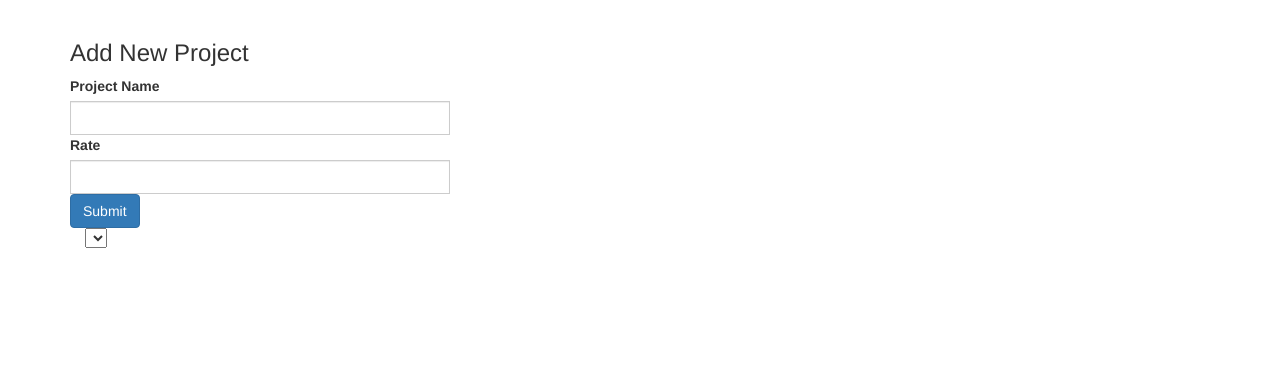
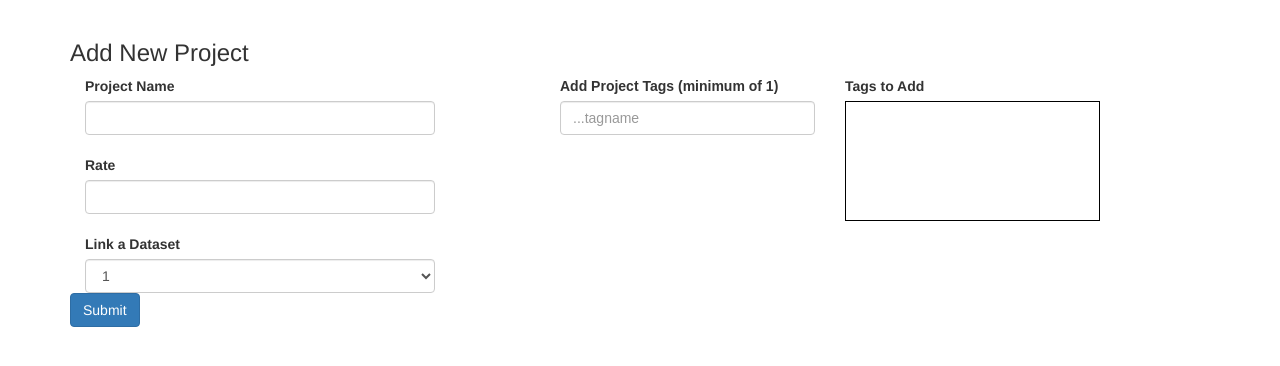
Before and after one commit to LosGimenos/coder_project, a Django app: a page that uses coder_app/templates/coder_app/project.html in a window 1280 px wide. Shown: the part 51-417 px from the top of the page. Run offline with Django 3.2, Linux system fonts and the light colour scheme; tables that the repository leaves empty hold one stand-in row (values such as "Sample post"); lists and menus that the app fills with data are empty; some libraries are stand-ins or nearby versions.

Commit message:
add logic for project and var create with new data struc

```diff
--- a/coder_app/models.py
+++ b/coder_app/models.py
@@ -87,6 +87,7 @@
         return "Row = %s" % (self.row_name.__str__())
 
 class RowMeta(models.Model):
+    row = models.ForeignKey(Row, on_delete=models.CASCADE, null=True)
     is_completed = models.BooleanField(default=False)
     is_locked = models.BooleanField(default=False)
     coder = models.ForeignKey(Coder, on_delete=models.CASCADE, null=True)
--- a/coder_app/templates/coder_app/project.html
+++ b/coder_app/templates/coder_app/project.html
@@ -1,6 +1,7 @@
 {% extends "coder_app/base.html" %}
 
 {% block content %}
+    <link rel="stylesheet" href="https://cdnjs.cloudflare.com/ajax/libs/jqueryui/1.12.1/jquery-ui.min.css">
 
     <h3>Add New Project</h3>
 
@@ -8,23 +9,156 @@
         {% csrf_token %}
         <div class="row">
             <div class="col-md-12">
-                <div class="col-md-4 input-group">
+                <div class="col-md-4">
                     <label for="project-name">Project Name</label>
                     <input class="form-control" type="input" name="project-name" /> <br />
                     <label for="project-rate">Rate</label>
                     <input class="form-control" type="input" name="project-rate" /> <br />
-                    <input class='btn btn-primary' type="submit" value="Submit"/>
-                    <br />
+                </div>
+                <div class="col-md-1"></div>
+                <div class="col-md-3">
+                    <div class="ui-widget">
+                        <label for="tag_filter">Add Project Tags (minimum of 1)</label>
+                        <input id='by_tag' class="form-control" type="text" name="tag_filter" placeholder="...tagname" />
+                    </div>
                 </div>
                 <div class="col-md-3">
-                    <select name="dataset-name">
+                    <label for="filter--container">Tags to Add</label>
+                    <div class="filter--container tag--container col-md-12"></div>
+                    <select style="display: none;" class="tag--container__hidden" multiple name="tags_to_add[]">
+                    </select>
+                </div>
+            </div>
+        </div>
+
+        <div class="row">
+            <div class="col-md-12">
+                <div class="col-md-4">
+                    <label for="dataset-name">Link a Dataset</label>
+                    <select name="dataset-name" class="form-control">
                         {% for dataset in dataset_data %}
-                            <option value="{{ dataset.id }}"><span>{{ dataset.name }}</span>
+                            <option value="{{ dataset.id }}"><span>{{ dataset.dataset_ID }}</span></option>
                         {% endfor %}
                     </select>
                 </div>
             </div>
         </div>
+        <div class="row">
+            <div class="col-md-2">
+                <input class='btn btn-primary' type="submit" value="Submit"/>
+            </div>
+        </div>
+
     </form>
 
+    <style>
+        .filter--container {
+            border: 1px solid black;
+            height: 15vh;
+            overflow: scroll;
+        }
+    </style>
+
+    {% load static %}
+    <script src="https://ajax.googleapis.com/ajax/libs/jquery/3.2.0/jquery.min.js"></script>
+    <script src="https://ajax.googleapis.com/ajax/libs/jqueryui/1.12.1/jquery-ui.min.js"></script>
+    <script src="{% static 'token_injector.js' %}"></script>
+
+    <script>
+    const tagsArray = [];
+    const globalTagIds = [];
+    const hiddenTagContainer = $('.tag--container__hidden');
+    const tagContainer = $('.tag--container');
+
+    function renderFilterContainer(array, container, type) {
+            $(container).empty();
+
+            switch (type) {
+                case 'keyword':
+                    array.forEach(itemData => {
+                    let variableNode =
+                        $(`<span name='${itemData.name}'>${itemData.name}<span class='badge keyword-remove'>X</span><br/></span>`);
+                        $(container).append(variableNode);
+                    });
+                    addKeywordHandler();
+                    break;
+
+                case 'tag':
+                    array.forEach(itemData => {
+                        let variableNode =
+                        $(`<span name='${itemData.id}'>${itemData.name}<span class='badge tag-remove'>X</span><br/></span>`);
+                        $(container).append(variableNode);
+                    });
+                    addTagHandler();
+                    break;
+
+                case 'variable':
+                    array.forEach(itemData => {
+                        let variableNode = $(`<span name='${itemData.id}'>${itemData.name}<br/></span>`);
+                        $(container).append(variableNode);
+                    });
+                    addVariableHandler();
+                    break;
+
+                case 'project':
+                    array.forEach(itemData => {
+                        let variableNode = $(`<span name='${itemData.id}'>${itemData.name}<br/></span>`);
+                        $(container).append(variableNode);
+                    });
+                    addProjectVariablesHandler();
+                    break;
+
+                case 'hidden':
+                    array.forEach(itemData => {
+                        let variableNode =
+                            $(`<option selected='selected' value='${itemData.id}'><span>${itemData.name}</span></option>`);
+                        $(container).append(variableNode);
+                    });
+            }
+        }
+
+        function addTagHandler() {
+            $('.tag-remove').click(e => {
+                e.preventDefault();
+                let nodeValue = $(e.target.parentNode).attr('name');
+                $(tagsArray).each((index, tag) => {
+                    if (tag.id == nodeValue) {
+                        tagsArray.splice(index, 1)
+                    }
+                });
+
+                let indexOfValue = $.inArray(parseInt(nodeValue), globalTagIds);
+                if (indexOfValue >= 0) {
+                    globalTagIds.splice(indexOfValue, 1);
+                }
+
+                renderFilterContainer(tagsArray, tagContainer, 'tag');
+                renderFilterContainer(tagsArray, hiddenTagContainer, 'hidden');
+            });
+        }
+
+    $('#by_tag').autocomplete({
+           source: "/coder_project/get_tag_names",
+            select: function (event, ui) {
+               let tagId;
+               if ($.inArray(ui.item.id, globalTagIds) < 0) {
+                   tagId = ui.item.id;
+                   const tagData = {
+                       'id': tagId,
+                       'name': ui.item.label
+                   }
+                   globalTagIds.push(tagId);
+                   tagsArray.unshift(tagData);
+                   renderFilterContainer(tagsArray, tagContainer, 'tag')
+                   renderFilterContainer(tagsArray, hiddenTagContainer, 'hidden');
+               };
+
+               $('#by_tag').val('');
+               return false;
+            },
+           minLength: 2
+        })
+
+    </script>
+
 {% endblock %}
--- a/coder_app/templates/coder_app/project_table.html
+++ b/coder_app/templates/coder_app/project_table.html
@@ -9,6 +9,7 @@
         <tr>
             <th class="header">Project Name</th>
             <th class="header">Project Rate</th>
+            <th class="header">Dataset</th>
             <th class="header">Contains Adverse Events</th>
             <th class="header"></th>
             <th class="header"></th>
@@ -20,6 +21,7 @@
                     <tr>
                         <td>{{ project.name }}</td>
                         <td>{{ project.rate }}</td>
+                        <td>{{ project.dataset_name }}</td>
                         <td>{{ project.contains_adverse_events }}</td>
                         <td>
                             <a href={% url 'coder_app:edit_project' project_id=project.id %}><span>Edit</span></a>
--- a/coder_app/views.py
+++ b/coder_app/views.py
@@ -23,11 +23,13 @@
     variable_data = Variable.objects.all()
 
     for project in projects:
+        dataset_data = Dataset.objects.get(id=project.dataset_id)
         project_data = {
             'id': project.id,
             'name': project.name,
             'rate': project.rate,
-            'contains_adverse_events': project.contains_adverse_events
+            'contains_adverse_events': project.contains_adverse_events,
+            'dataset_name': dataset_data.dataset_ID
         }
         project_data_list.append(project_data)
 
@@ -44,19 +46,25 @@
 def submit_new_variable(request):
     if request.method == 'POST' and 'submit_variable' in request.POST:
         project_id = request.POST.get('project_id')
-        # tag_ids = request.POST.getlist('tag-ids')
         variable_name = request.POST.get('variable-name')
         variable_description = request.POST.get('variable-description')
         variable_instructions = request.POST.get('variable-instructions')
         multiple_or_freeform = request.POST.get('variable_answer_option')
 
-        # variable_id = request.POST.get('variable_id')
-        # variable = Variable.objects.get(id=variable_id)
-
         project = Project.objects.get(id=project_id)
         project_tags = project.tag_set.all()
+        project_dataset = project.dataset
 
-        greatest_col_index = Column.objects.filter(project=project).aggregate(Max('column_number'))
+        variables_in_project = Variable.objects.filter(project=project).values()
+
+        if variables_in_project:
+            variable_ids = [variable['id'] for variable in variables_in_project]
+
+            greatest_col_index = \
+                ColumnMeta.objects.filter(variable_id__in=variable_ids).aggregate(Max('column_number'))
+        else:
+            greatest_col_index = {}
+            greatest_col_index['column_number__max'] = None
 
         if not greatest_col_index['column_number__max']:
             greatest_col_index = 1
@@ -72,22 +80,18 @@
             variable.tag_set.add(project_tag)
 
         column = Column(
-            project=project,
-            is_variable=True,
-            column_number=greatest_col_index,
-            variable=variable
+            dataset=project_dataset
         )
         column.save()
 
-        # rows = Row.objects.filter(project=project)
-        #
-        # for row in rows:
-        #     data = Data(
-        #         column=column,
-        #         row=row,
-        #         project=project
-        #     )
-        #     data.save()
+        column_meta = ColumnMeta(
+            column=column,
+            is_variable=True,
+            variable=variable,
+            column_number=greatest_col_index,
+            column_name=column.column_name
+        )
+        column_meta.save()
 
         if multiple_or_freeform == 'multiple_choice':
             variable.is_freeform = False
@@ -118,10 +122,6 @@
 
         variable.save()
 
-        # for tag_id in tag_ids:
-        #     tag_data = Tag.objects.get(id=tag_id)
-        #     tag_data.variable.add(variable)
-
         redirect_url = '/coder_project/' + str(project_id) + '/edit_project/'
         return redirect(redirect_url)
 
@@ -132,7 +132,7 @@
 
         project = Project.objects.get(id=project_id)
 
-        greatest_col_index = Column.objects.filter(project=project).aggregate(Max('column_number'))
+        greatest_col_index = ColumnMeta.objects.filter(project=project).aggregate(Max('column_number'))
 
         if not greatest_col_index['column_number__max']:
             greatest_col_index = 1
@@ -218,14 +218,31 @@
     if request.method == 'POST':
         project_name = request.POST.get('project-name')
         project_rate = request.POST.get('project-rate')
+        dataset_id = request.POST.get('dataset-name')
+        project_tags = request.POST.getlist('tags_to_add[]')
+        project_dataset = Dataset.objects.get(id=dataset_id)
+        project_rows = Row.objects.filter(dataset=project_dataset)
 
         project = Project(
             name=project_name,
             rate=project_rate,
-            contains_adverse_events=False
+            contains_adverse_events=False,
+            is_completed=False,
+            dataset=project_dataset
         )
 
         project.save()
+
+        for tag in project_tags:
+            project_tag = Tag.objects.get(id=tag)
+            project.tag_set.add(project_tag)
+
+        for row in project_rows:
+            row_meta = RowMeta(
+                row=row
+            )
+
+            row_meta.save()
 
         return redirect('/coder_project')
 
@@ -235,48 +252,27 @@
 
 def edit_project(request, project_id):
     p = Project.objects.get(id=project_id)
+    project_data = p
     tag_data = p.tag_set.all()
 
-    variable_data_list = []
     project_edit_view = 'variable'
+    variables = Variable.objects.filter(project=p)
 
-    project_data = {
-        'id': p.id,
-        'name': p.name,
-        'rate': p.rate,
-        'contains_adverse_effects': p.contains_adverse_events
-    }
-
-    columns = Column.objects.filter(project=p, is_variable=True)
-    variable_ids = columns.values_list('variable_id', flat=True)
-
-    variables = []
-    for variable_id in variable_ids:
-        if variable_id:
-            v = Variable.objects.get(id=variable_id)
-            variable = {
-             'id': v.id,
-             'name': v.name,
-             'description': v.description,
-             'instructions': v.instructions,
-             'is_freeform': v.is_freeform,
-             'is_multiple_choice': v.is_multiple_choice
-            }
-            variables.append(variable)
+    variable_data_list = [];
 
     for variable in variables:
-        if variable['is_freeform'] == True:
+        if variable.is_freeform:
             multiple_or_freeform = 'freeform'
-        elif variable['is_multiple_choice'] == True:
+        elif variable.is_multiple_choice:
             multiple_or_freeform = 'multiple'
         else:
             multiple_or_freeform = 'not assigned'
 
         variable_data = {
-            'id': variable['id'],
-            'name': variable['name'],
+            'id': variable.id,
+            'name': variable.name,
             'multiple_or_freeform': multiple_or_freeform,
-            'description': variable['description']
+            'description': variable.description
         }
         variable_data_list.append(variable_data)
 
```
Also changed, not shown: coder_app/migrations/0002_rowmeta_row.py (added), 3 other files.
